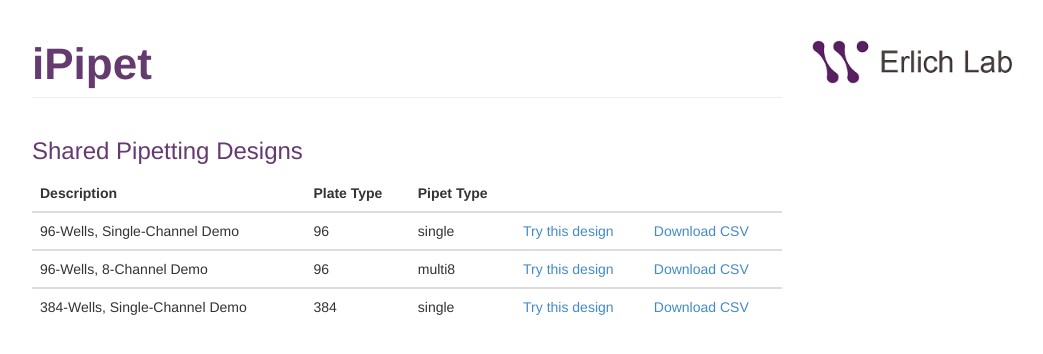
After one commit to dinovski/iPipet, a Flask app: page /community in a window 1280 px wide. The commit adds this page. Shown: the top 354 px of the page, without its empty margins (38-1081 px from the left). Run offline with Flask 2, Linux system fonts and the light colour scheme; some libraries are stand-ins or nearby versions.

Commit message:
new feature: "community" page of shared designs

```diff
--- a/pooling.py
+++ b/pooling.py
@@ -2,6 +2,8 @@
 
 from flask import Flask, url_for, request, redirect, jsonify, render_template, make_response
 from werkzeug import secure_filename
+from lockfile import LockFile
+import markdown
 import string
 import datetime
 import random
@@ -24,6 +26,13 @@ if not os.path.isdir(UPLOAD_FOLDER):
 
 app.config['UPLOAD_FOLDER'] = UPLOAD_FOLDER
 app.config['MAX_CONTENT_LENGTH'] = 16 * 1024 * 1024
+
+community_public_file = os.path.join(app.config['UPLOAD_FOLDER'], "community.json")
+
+# Default shared designs which are always available
+default_shared_designs = [ { "description":"96-Wells, Single-Channel Demo","id":"demolnk1", "plate_type": 96, "pipet_type": "single"},
+                         { "description":"96-Wells, 8-Channel Demo","id":"demolnk8", "plate_type": 96, "pipet_type": "multi8"},
+                         { "description":"384-Wells, Single-Channel Demo","id":"384demo1", "plate_type":384, "pipet_type":"single" }]
 
 def get_random_id(size=8, chars=string.ascii_uppercase + string.digits + string.ascii_lowercase):
     return ''.join(random.choice(chars) for x in range(size))
@@ -102,6 +111,29 @@ def well_num_to_name(well):
     row = chr( ord('A') + int((well-1)%8) )
     col = (well-1)/8+1;
     return "%s%02d" % ( row, col )
+
+def add_shared_community_design(description,id,plate_type,pipet_type):
+    """
+    Add a plate-ID to the JSON list of shared designs.
+    """
+    try:
+        if not valid_id(id):
+            return
+        if len(description)==0:
+            return
+
+        lock = LockFile(community_public_file)
+        with lock:
+            data = []
+            try:
+                data = json.load(file(community_public_file))
+            except:
+                pass
+            data.append( { "description" : description, "id": id, "plate_type": plate_type, "pipet_type": pipet_type } )
+            json.dump(data,open(community_public_file,"w"))
+    except Exception as e:
+        # silently ignore any errors - the new plate will simply not be added to the list
+        sys.stderr.write("failed to add shared community (id = '%s', exception='%s')" % ( str(id), str(e) ))
 
 def load_plating_csv(filename):
     """
@@ -210,8 +242,15 @@ def create():
     if not (plate_type=='96' or plate_type=='384'):
         return "Error: invalid plate type %s" % (plate_type), 400
 
+    share_design = False
+    if 'share_design' in request.form:
+        share_design = (request.form['share_design'].strip() == "yes")
+
     if (pipet_type=='multi8' and plate_type=='384'):
         return "Error: multi-channel pipetting is not currently supported for 384 well plates", 400
+
+    if share_design and len(description)==0:
+        return "Error: when sharing a design, Description must not be empty", 400
 
     ## Save the uploaded file, and the request parameters
     id = get_random_id()
@@ -250,7 +289,8 @@ def create():
              "srcplates": srcplates,
              "destplates": destplates,
              "pipet_type": pipet_type,
-             "plate_type": int(plate_type)
+             "plate_type": int(plate_type),
+             "share_design": share_design
              }
     json.dump(info,open(json_path,'w'))
 
@@ -259,6 +299,9 @@ def create():
     link = url_for('show',id=id)
     if email:
          sendemail(email, description, link)
+
+    if share_design:
+        add_shared_community_design(description,id,int(plate_type),pipet_type)
 
     ## Redirect User to Plate summary page
     return redirect(link)
@@ -354,6 +397,16 @@ def csvdownload(id):
     response.headers["Content-Type"] = "text/csv"
     return response
 
+@app.route('/community')
+def community():
+    data = []
+    data.extend(default_shared_designs)
+    try:
+        tmp = json.load(file(community_public_file))
+        data.extend(tmp)
+    except:
+        pass
+    return render_template("community.html",data=data)
 
 
 if __name__ == "__main__":
--- /dev/null
+++ b/templates/community.html
@@ -0,0 +1,52 @@
+{% extends "layout.html" %}
+{% block body %}
+
+<div class="container">
+
+<div class="row">
+  <div class="col-xs-8">
+    <h1 class="page-header">
+      <a href="{{ url_for("home",id="") }}"<font style="font-size:44px; color:#653A71"><strong>iPipet</strong></font><font style="font-size:26px; color:black"></font></a>
+      </h1>
+   </div>
+   <div class="col-xs-4">
+	<br/>
+	<br/>
+	<a href="http://www.teamerlich.org/"><img src="{{ url_for("static", filename="logo_wibr.png") }}" /></a>
+   </div>
+</div>
+
+
+<div class="row">
+<div class="col-xs-8">
+    <h3 style="color:#653A71">Shared Pipetting Designs</h3>
+
+    {% if (data|length) == 0 %}
+    No pipetting designs are currently shared.
+    {% else %}
+<table class="table table-stripped">
+<thead>
+<tr>
+    <th>Description</th>
+    <th>Plate Type</th>
+    <th>Pipet Type</th>
+    <th></th>
+    <th></th>
+</tr>
+</thead>
+<tbody>
+{% for i in data %}
+<tr>
+    <td>{{ i.description }}</td>
+    <td>{{ i.plate_type }}</td>
+    <td>{{ i.pipet_type }}</td>
+    <td><a href="{{ url_for("show", id=i.id, _external=True) }}">Try this design</a></td>
+    <td><a href="{{ url_for("csvdownload", id=i.id, _external=True) }}">Download CSV</a></td>
+</tr>
+</tbody>
+{% endfor %}
+</table>
+    {% endif %}
+</div>
+</div>
+{% endblock %}
```
Also changed, not shown: templates/home.html (+15 -1 lines).
